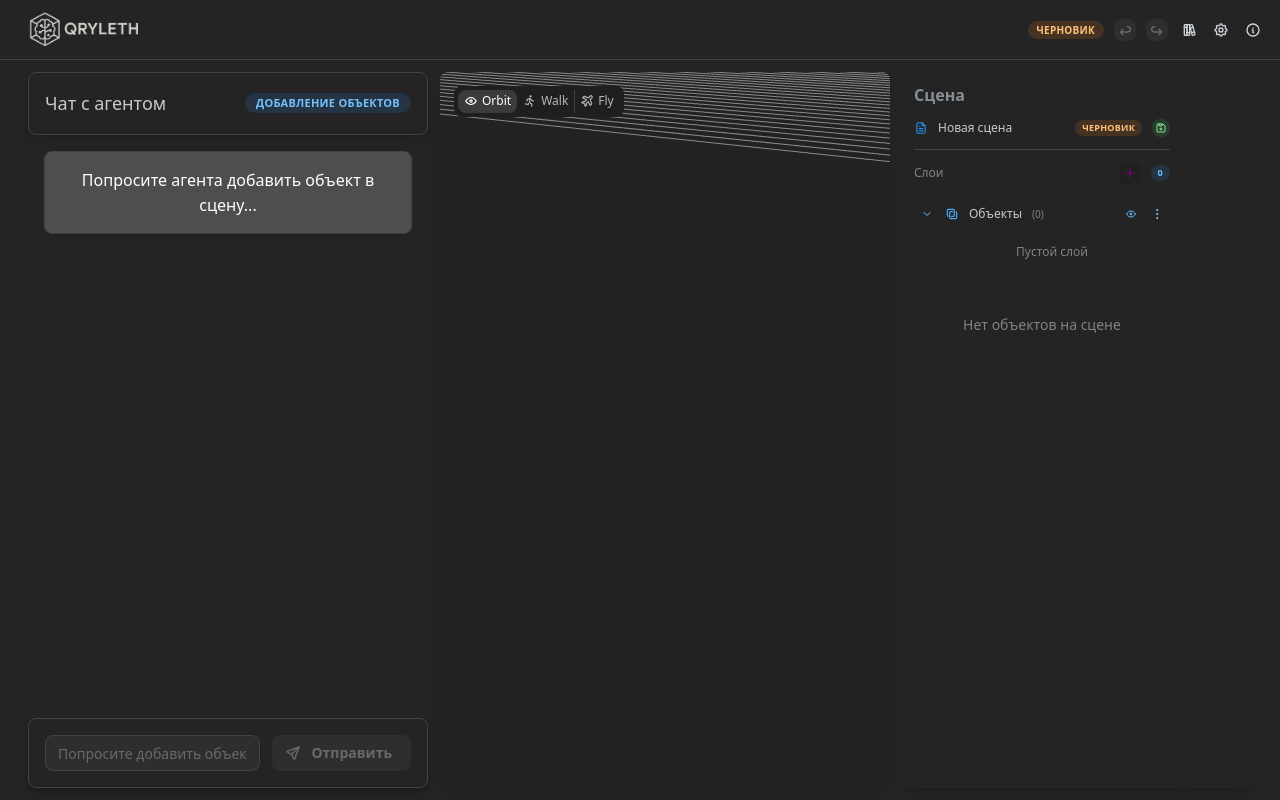
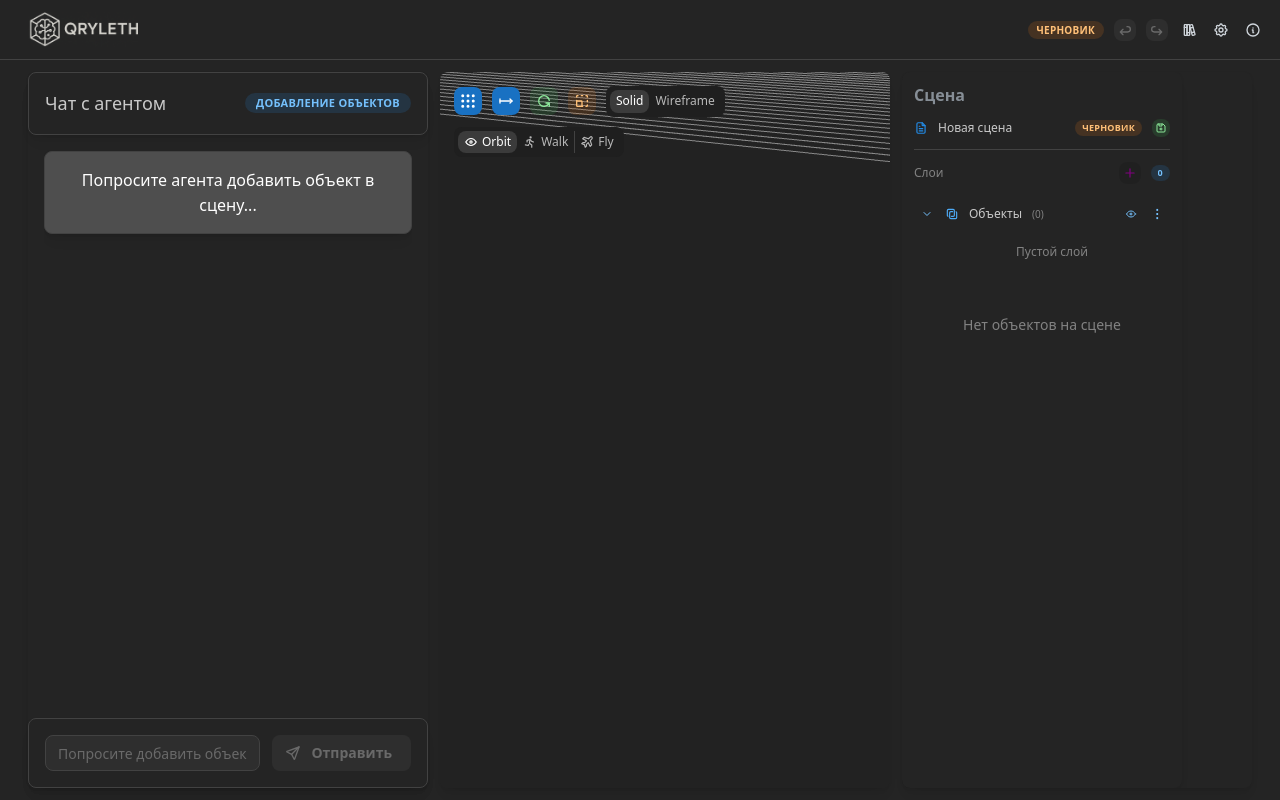
Before and after one commit to riffi/qryleth, a React (Vite) app: page /scenes/new in a window 1280 px wide. Built offline with nearby package versions, Linux system fonts and the light colour scheme.

Commit message:
[main] в sceneEditorR3f добавлены икону управления

```diff
--- a/src/components/r3f/ui/SceneEditorR3F.tsx
+++ b/src/components/r3f/ui/SceneEditorR3F.tsx
@@ -3,14 +3,33 @@
 import { ChatInterface } from '../../ChatInterface'
 import { Scene3D } from '../Scene3D'
 import { ObjectManager } from '../../ObjectManager'
-import { useSceneStore, useViewMode } from '../../../stores/sceneStore'
+import {
+  useSceneStore,
+  useViewMode,
+  useRenderMode,
+  useTransformMode,
+  useGridVisible
+} from '../../../stores/sceneStore'
 import { useSceneHistory } from '../../../hooks/r3f/useSceneHistory'
 import { db } from '../../../utils/database'
 import MainLayout from '../../../layouts/MainLayout'
 import type { SceneResponse, SceneObject, ScenePlacement } from '../../../types/scene'
 import type { SceneStatus } from '../../../types/r3f'
 import { Link } from 'react-router-dom'
-import { IconArrowBack, IconArrowForward, IconBooks, IconSettings, IconInfoCircle, IconEye, IconRun, IconPlaneTilt } from '@tabler/icons-react'
+import {
+  IconArrowBack,
+  IconArrowForward,
+  IconBooks,
+  IconSettings,
+  IconInfoCircle,
+  IconEye,
+  IconRun,
+  IconPlaneTilt,
+  IconGridDots,
+  IconArrowRightBar,
+  IconRotate,
+  IconResize
+} from '@tabler/icons-react'
 import { OpenAISettingsModal } from '../../OpenAISettingsModal'
 
 const getStatusColor = (status: SceneStatus) => {
@@ -65,6 +84,12 @@
 
   const viewMode = useViewMode()
   const setViewMode = useSceneStore(state => state.setViewMode)
+  const renderMode = useRenderMode()
+  const setRenderMode = useSceneStore(state => state.setRenderMode)
+  const transformMode = useTransformMode()
+  const setTransformMode = useSceneStore(state => state.setTransformMode)
+  const gridVisible = useGridVisible()
+  const toggleGridVisibility = useSceneStore(state => state.toggleGridVisibility)
 
   const currentScene = useSceneStore(state => state.currentScene)
 
@@ -228,6 +253,61 @@
               padding: 6
             }}
           >
+            <Group gap="xs">
+              <Tooltip label={gridVisible ? 'Скрыть сетку' : 'Показать сетку'}>
+                <ActionIcon
+                  variant={gridVisible ? 'filled' : 'light'}
+                  c={gridVisible ? 'white' : 'gray'}
+                  onClick={toggleGridVisibility}
+                  size="md"
+                >
+                  <IconGridDots size={18} />
+                </ActionIcon>
+              </Tooltip>
+
+              <Group gap="xs">
+                <Tooltip label="Перемещение">
+                  <ActionIcon
+                    size="md"
+                    variant={transformMode === 'translate' ? 'filled' : 'light'}
+                    color="blue"
+                    onClick={() => setTransformMode('translate')}
+                  >
+                    <IconArrowRightBar size={16} />
+                  </ActionIcon>
+                </Tooltip>
+                <Tooltip label="Поворот">
+                  <ActionIcon
+                    size="md"
+                    variant={transformMode === 'rotate' ? 'filled' : 'light'}
+                    color="green"
+                    onClick={() => setTransformMode('rotate')}
+                  >
+                    <IconRotate size={16} />
+                  </ActionIcon>
+                </Tooltip>
+                <Tooltip label="Масштаб">
+                  <ActionIcon
+                    size="md"
+                    variant={transformMode === 'scale' ? 'filled' : 'light'}
+                    color="orange"
+                    onClick={() => setTransformMode('scale')}
+                  >
+                    <IconResize size={16} />
+                  </ActionIcon>
+                </Tooltip>
+              </Group>
+
+              <SegmentedControl
+                value={renderMode}
+                onChange={(value) => setRenderMode(value as 'solid' | 'wireframe')}
+                data={[
+                  { value: 'solid', label: 'Solid' },
+                  { value: 'wireframe', label: 'Wireframe' }
+                ]}
+                size="xs"
+              />
+
               <SegmentedControl
                 value={viewMode}
                 onChange={(value) => setViewMode(value as 'orbit' | 'walk' | 'fly')}
@@ -262,6 +342,7 @@
                 ]}
                 size="xs"
               />
+            </Group>
           </Box>
 
           <Box style={{ width: '100%', height: '100%' }}>
```
Lines whose indentation alone changed are shown as unchanged.
